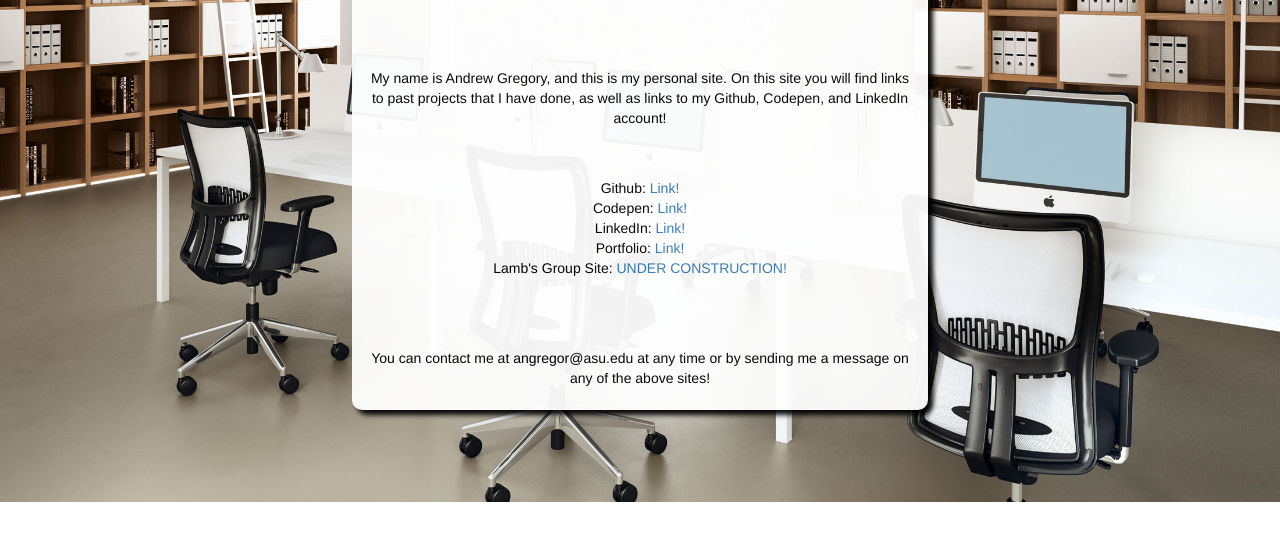
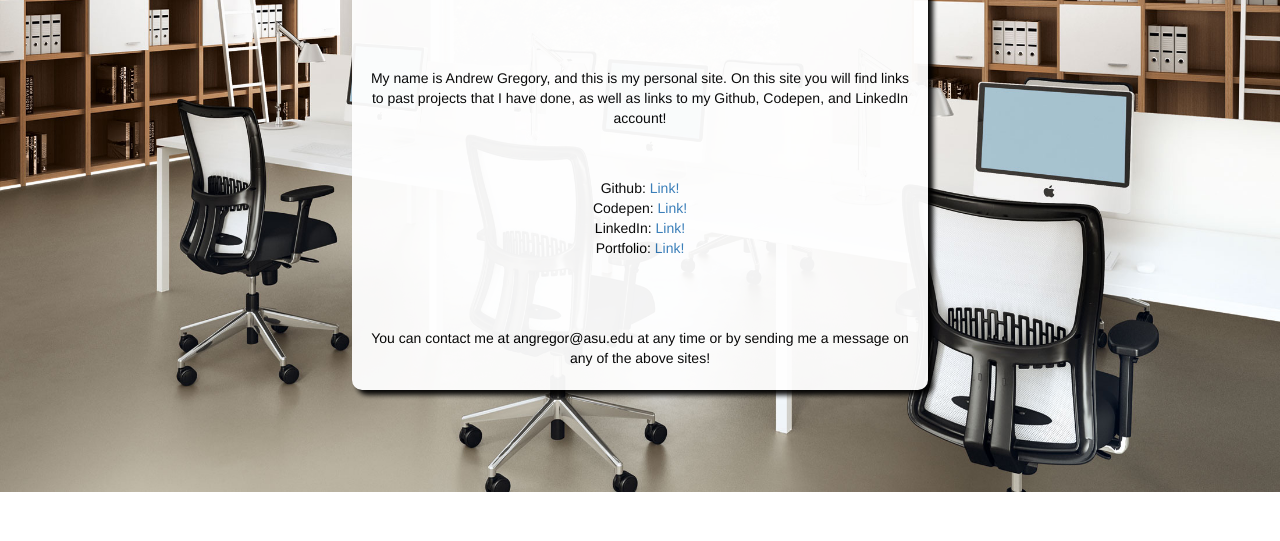
Before and after one commit to angregor/angregor.github.io, a plain HTML site: page index.html in a window 1280 px wide. Shown: the part 181-722 px from the top of the page. Drawn offline with nearby package versions, Linux system fonts and the light colour scheme.

Commit message:
removed link to lambs group site from homepage

```diff
--- a/index.html
+++ b/index.html
@@ -46,8 +46,6 @@
 		 			LinkedIn: <a href="https://www.linkedin.com/pub/andrew-gregory/ab/4b1/b92">Link!</a>
 		 			<br>
 		 			Portfolio: <a href="./portfolio.html">Link!</a>
-		 			<br>
-		 			Lamb's Group Site: <a href="./lambsgroupwebsite/index.html">UNDER CONSTRUCTION!</a>
 		 		</p>
 				<br>
 				<br>
```
